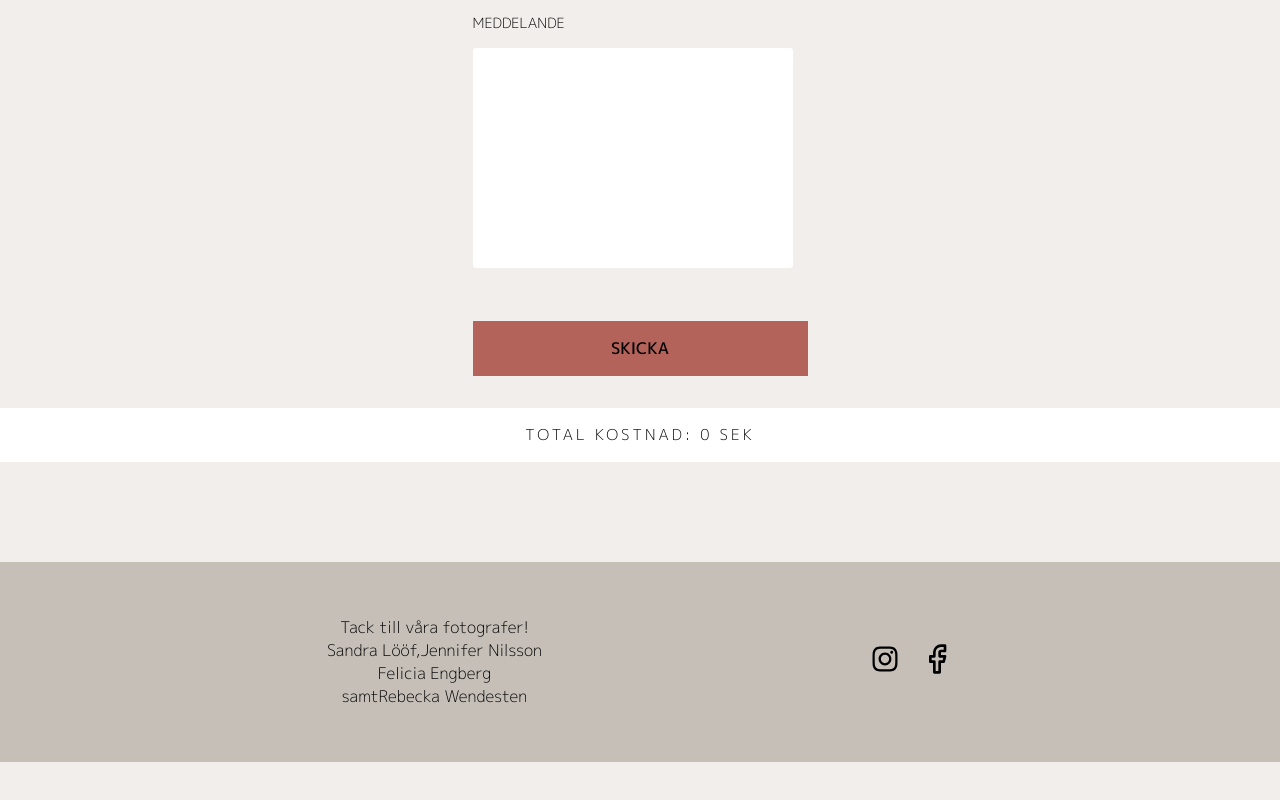
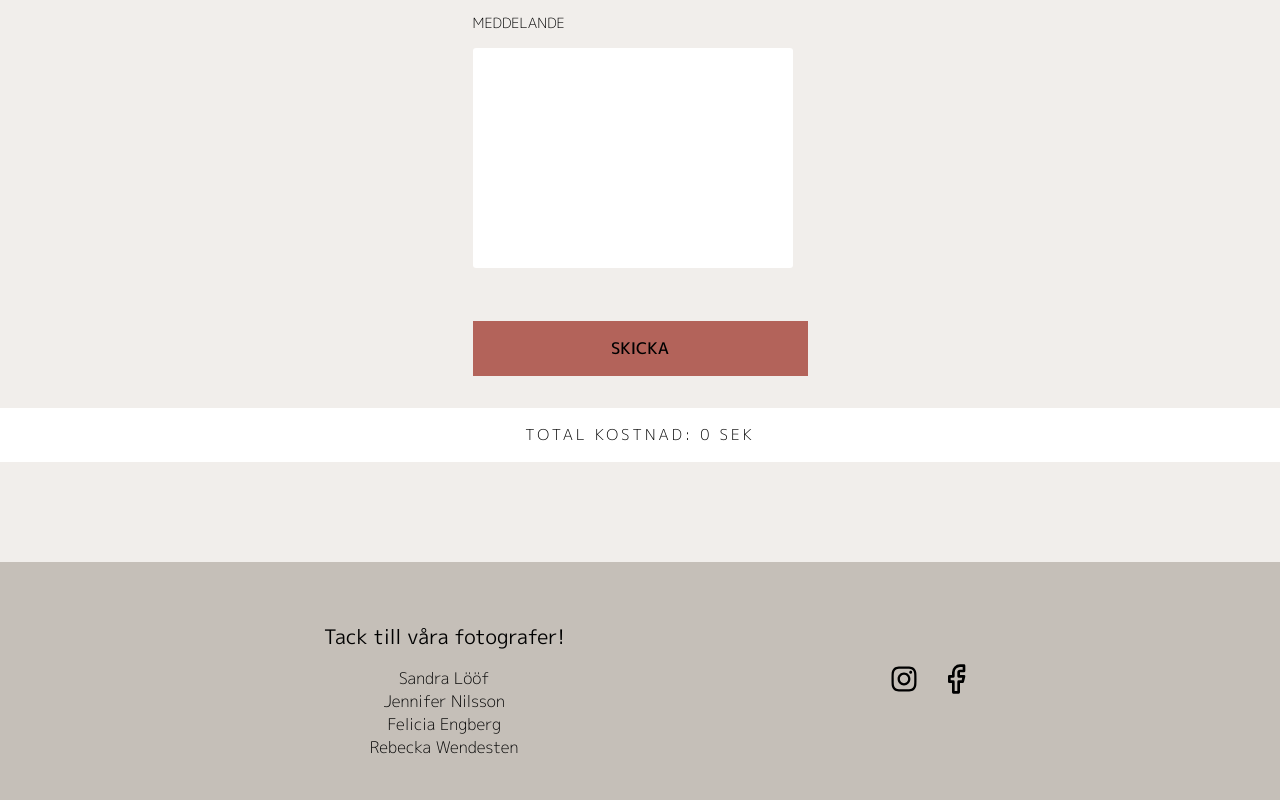
Before and after one commit to mathildakarlsson/final-project, a React (Create React App) app: page /wishlist in a window 1280 px wide. Shown: the part 766-1566 px from the top of the page. Before the commit the page ends 1528 px from the top, so only its background shows below. Built offline with nearby package versions, Linux system fonts and the light colour scheme.

Commit message:
styled footer

```diff
--- a/src/components/Footer.js
+++ b/src/components/Footer.js
@@ -9,14 +9,10 @@ const Footer = () => {
         <Container>
             <div>
                 <Header>Tack till våra fotografer!</Header>
-                <Header>
-                    <a href="https://www.instagram.com/youngandwild.wedding/">Sandra Lööf</a>,
-                    <a href="https://www.instagram.com/fotografjennifernilsson/">Jennifer Nilsson</a>
-                </Header>
-                <Header>
-                    <p>Felicia Engberg</p> samt
-                    <a href="https://www.rebeckawendesten.com/">Rebecka Wendesten</a>
-                </Header>
+                <ContactInfo><a href="https://www.instagram.com/youngandwild.wedding/">Sandra Lööf</a></ContactInfo>
+                <ContactInfo><a href="https://www.instagram.com/fotografjennifernilsson/">Jennifer Nilsson</a></ContactInfo>
+                <ContactInfo><p>Felicia Engberg</p></ContactInfo>
+                <ContactInfo><a href="https://www.rebeckawendesten.com/">Rebecka Wendesten</a></ContactInfo>
             </div>
             <SoMeContainer>
                 <a href="https://www.instagram.com/nordicspellsdecor/?hl=en"><IgIcon /></a>
@@ -29,25 +25,40 @@ const Footer = () => {
 export default Footer;
 
 const Container = styled.section `
-    height: 25vh;
+    min-height: 30vh;
     background-color: #C5BFB8;
     display: flex;
     justify-content: space-evenly;
     align-items: center;
     margin-top: 100px;
-    flex-direction: row;
+    flex-direction: column;
     width: 100vw;
+
+    @media (min-width: 668px) {
+        flex-direction: row;
+    }
 `
 
-const Header = styled.p `
+const Header = styled.h4 `
+    text-align: center;
+    font-weight: 400;
+    font-size: 20px;
+    padding: 1rem;
+`
+
+const ContactInfo = styled.p `
     text-align: center;
     font-weight: 300;
-    font-size: 16px;
+
+    &:hover {
+        font-weight: 500;
+    }
 `
 
 const SoMeContainer = styled.div `
     display: flex;
     gap: 20px;
+    padding: 1rem 0;
 `
 
 const IgIcon = styled(AiOutlineInstagram)`
--- a/src/components/NavBar.js
+++ b/src/components/NavBar.js
@@ -169,13 +169,11 @@ const NavLinks = styled(Link)`
   }
 `
 const BasketLink = styled(Link)`
-    /* position: absolute;
-    top: 2rem;
-    right: 4rem; */
     transform: translate(-50%, 25%);
     display: flex;
     flex-direction: row;
     align-items: center;
+    padding-right: 10px;
 
     @media (min-width: 830px) {
         display: none;
```
